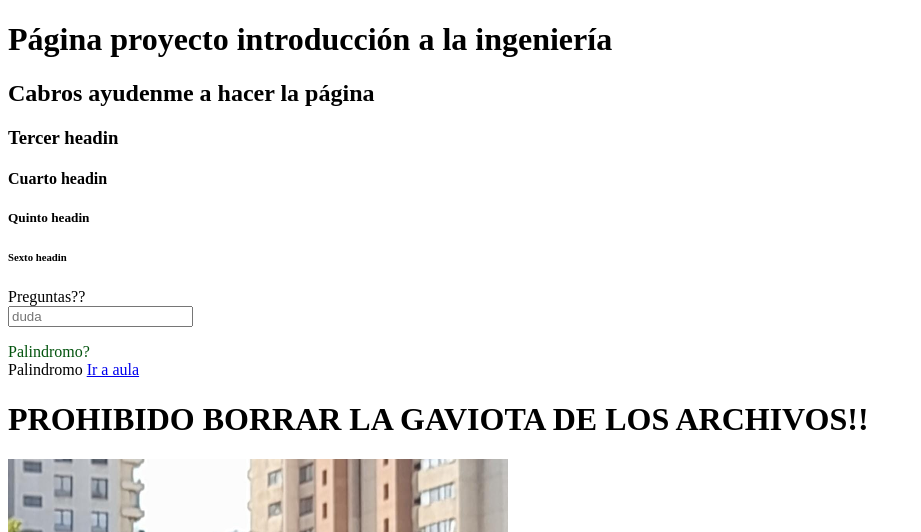
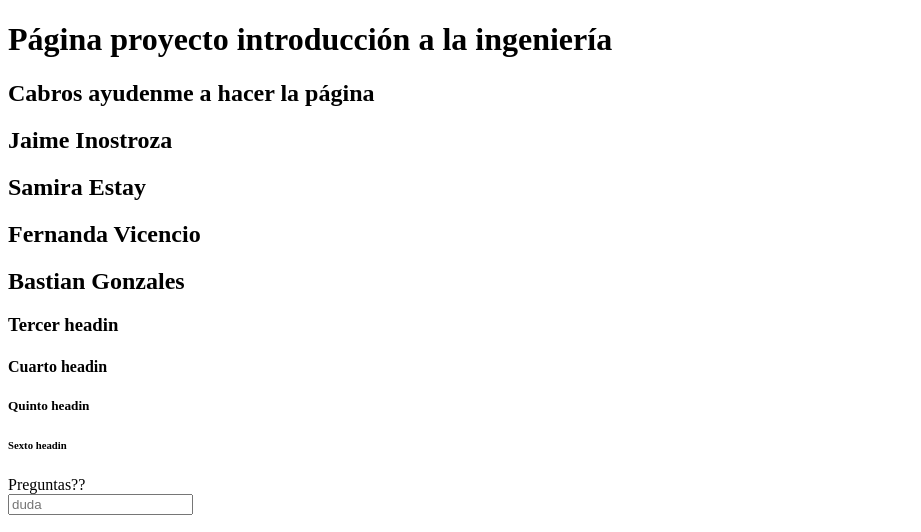
Before and after one commit to skiesfallen/proyectodjangointro, a Django app: template Pagina_Web/Pagina_Web/template/index.html in a window 1280 px wide. Shown: the top 532 px of the page, without its empty margins (0-921 px from the left). Run offline with Django 4.2, Linux system fonts and the light colour scheme; the template is opened without the code that fills it, so the values that code supplies are empty.

Commit message:
cambios ejecutados en revision

```diff
--- a/Pagina_Web/Pagina_Web/template/index.html
+++ b/Pagina_Web/Pagina_Web/template/index.html
@@ -12,7 +12,12 @@
 </h1>
 <h2>
     Cabros ayudenme a hacer la página
+
 </h2>
+<h2>Jaime Inostroza</h2>
+<h2>Samira Estay </h2>
+<h2>Fernanda Vicencio</h2>
+<h2>Bastian Gonzales</h2>
 <h3>
     Tercer headin
 </h3>
--- a/Pagina_Web/Pagina_Web/views.py
+++ b/Pagina_Web/Pagina_Web/views.py
@@ -2,8 +2,9 @@
 # HttpResponse: Enviar respuesta usando metodos http
 
 from django.http import HttpResponse
+from django.shortcuts import render
 
 def prueba(request):
-    return HttpResponse("Prueba")
+    return HttpResponse("Saludos a la fer porque llego TARDE")
 def default(request):
     return HttpResponse("Aqui descifrando los misterios de Django, salu2")
```
